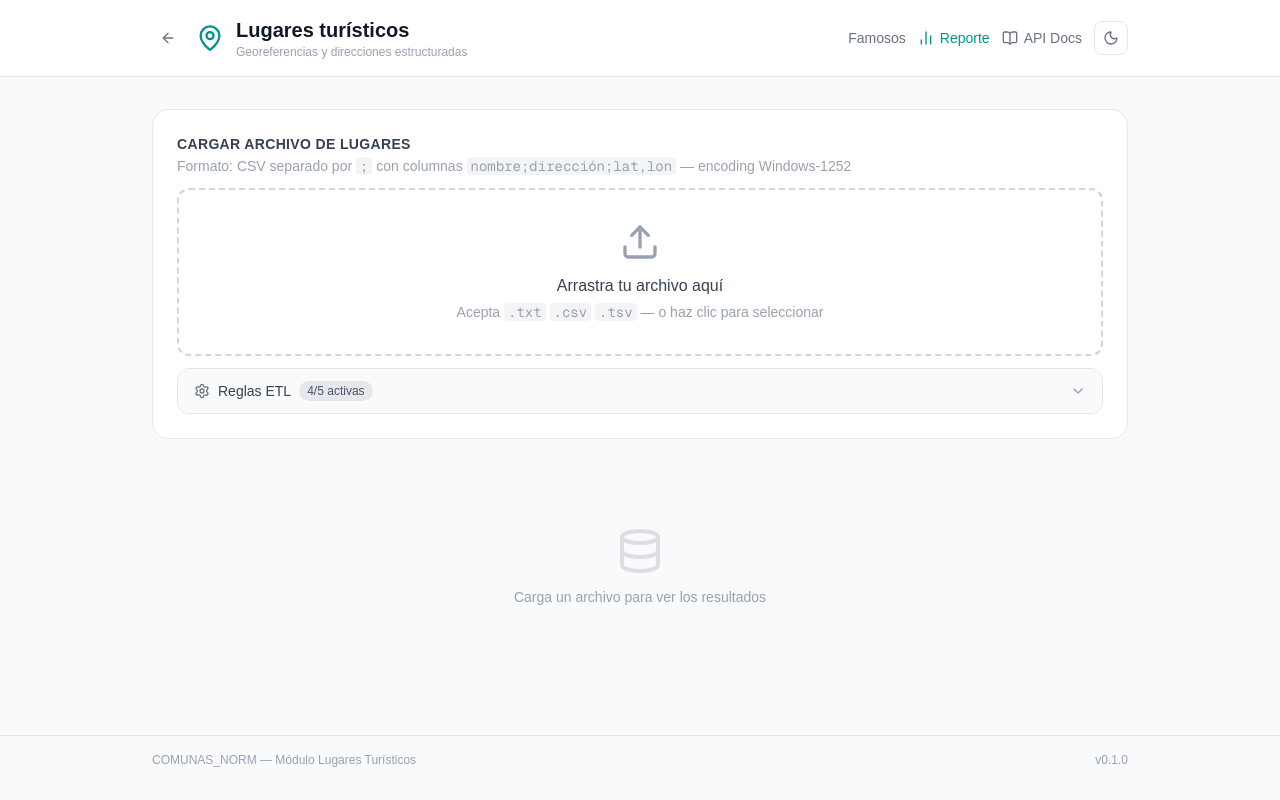
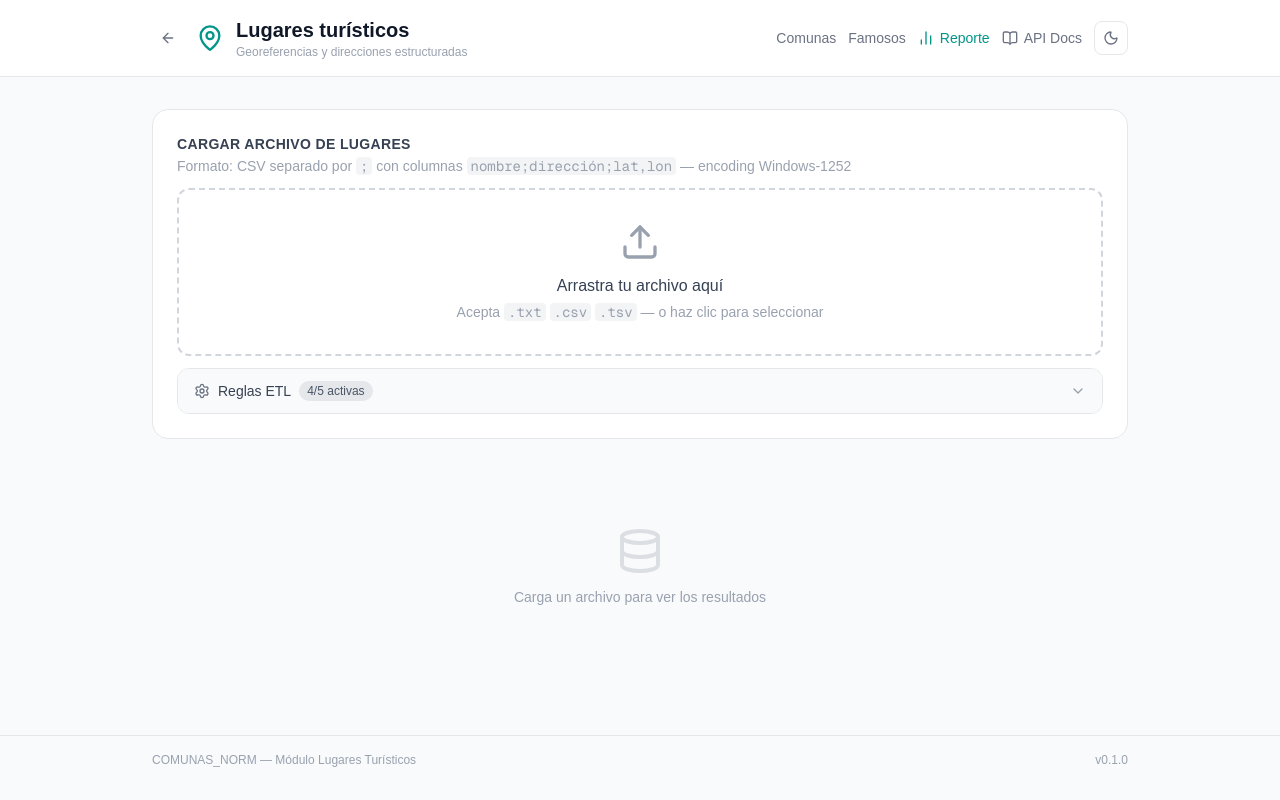
Before and after one commit to franciscodevccp/proyecto, a Next.js app: page /lugares in a window 1280 px wide. Built offline with nearby package versions, Linux system fonts and the light colour scheme.

Commit message:
nav: agregar link Comunas en headers de famosos y lugares

```diff
--- a/app/famosos/page.tsx
+++ b/app/famosos/page.tsx
@@ -133,6 +133,12 @@ export default function PaginaFamosos() {
             </div>
           </div>
           <div className="flex items-center gap-3">
+            <Link
+              href="/"
+              className="hidden sm:flex items-center gap-1.5 text-sm text-gray-500 dark:text-gray-400 hover:text-gray-700 dark:hover:text-gray-200 transition-colors"
+            >
+              Comunas
+            </Link>
             <Link
               href="/lugares"
               className="hidden sm:flex items-center gap-1.5 text-sm text-gray-500 dark:text-gray-400 hover:text-gray-700 dark:hover:text-gray-200 transition-colors"
--- a/app/lugares/page.tsx
+++ b/app/lugares/page.tsx
@@ -148,6 +148,12 @@ export default function PaginaLugares() {
             </div>
           </div>
           <div className="flex items-center gap-3">
+            <Link
+              href="/"
+              className="hidden sm:flex items-center gap-1.5 text-sm text-gray-500 dark:text-gray-400 hover:text-gray-700 dark:hover:text-gray-200 transition-colors"
+            >
+              Comunas
+            </Link>
             <Link
               href="/famosos"
               className="hidden sm:flex items-center gap-1.5 text-sm text-gray-500 dark:text-gray-400 hover:text-gray-700 dark:hover:text-gray-200 transition-colors"
```
